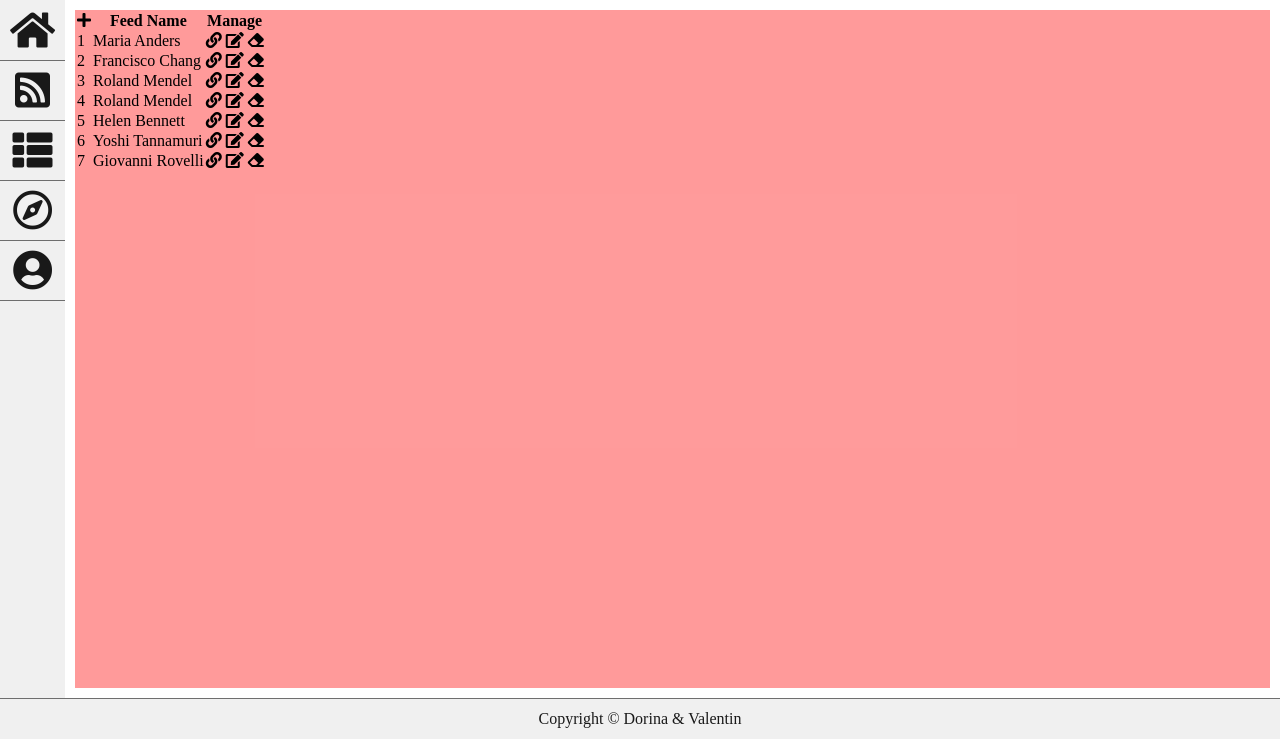
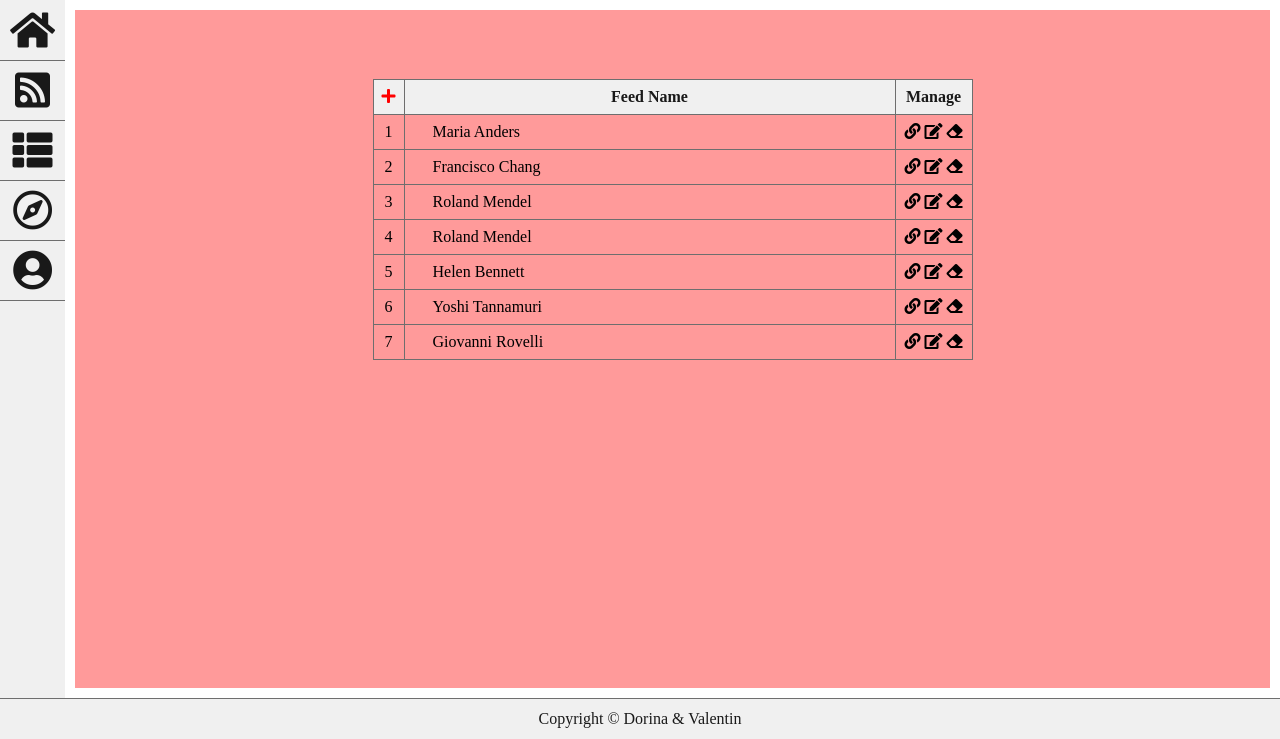
Before and after one commit to vali-snow/49Wews, a PHP site: page /html/organize.html in a window 1280 px wide. Shown: the part 61-800 px from the top of the page. Run offline with PHP 8.4, Linux system fonts and the light colour scheme; some libraries are stand-ins or nearby versions; some web fonts are replaced.

Commit message:
css for the organize section

```diff
--- a/FrontEnd/css/sections.css
+++ b/FrontEnd/css/sections.css
@@ -47,6 +47,46 @@
     color: var(--accentColor);
 }
 /*ORGANIZE*/
+#organize article {
+    padding: 10px 10px 10px 10px;
+}
+#organize table {
+    border-collapse: collapse;
+    width: 600px;
+    margin: 5% auto;
+}
+#organize th, #organize td {
+    border: 1px solid var(--themeLineColor);
+    text-align: left;
+    padding: 8px;
+}
+#organize th{
+    text-align: center;
+}
+#organize tr td:nth-of-type(1){
+    text-align: center;
+    width: 10px;
+}
+#organize tr td:nth-of-type(2){
+    text-indent: 20px;
+}
+#organize tr td:nth-of-type(3){
+    text-align: center;
+    width: 60px;
+}
+#organize th {
+    color: var(--themeColor);
+    background-color: var(--themeBGColor);
+}
+#organize tr:not(:first-child):hover{
+    background-color: white;
+}
+#organize th i{
+    color: red;
+}
+#organize i:hover{
+    color: var(--accentColor);
+}
 /*DISCOVER*/
 #discover article {
     padding: 10px;
```
